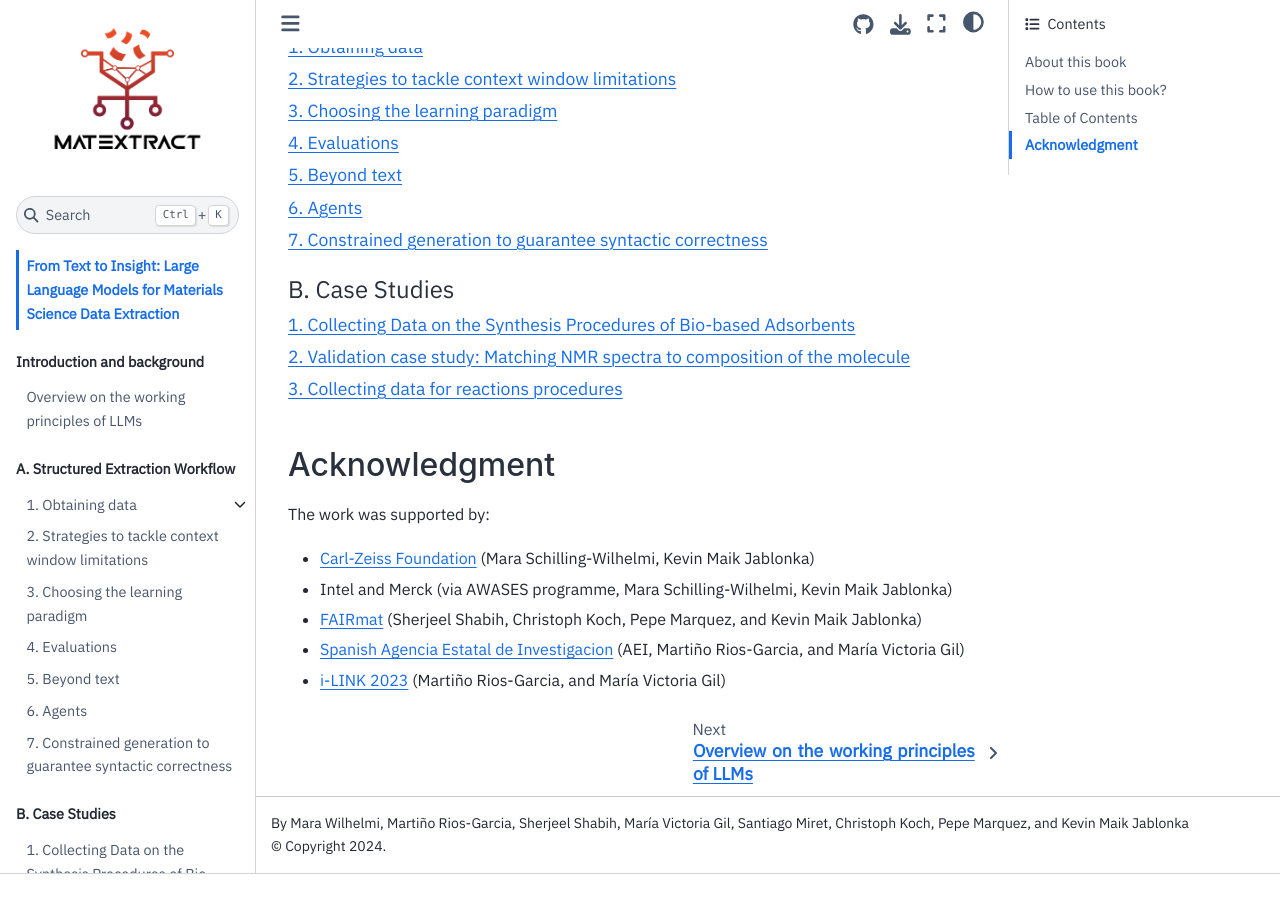
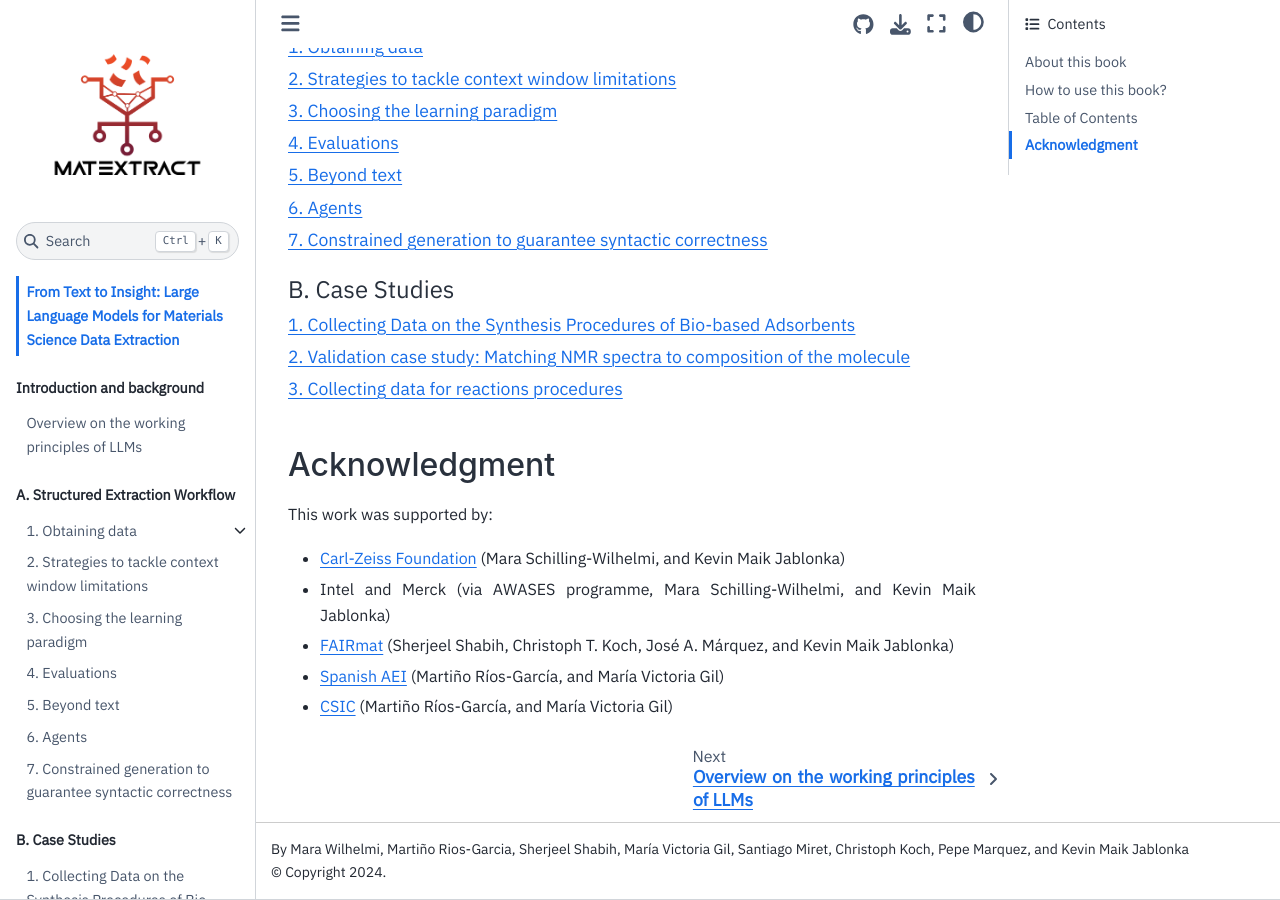
Before and after one commit to lamalab-org/matextract-book, a Jupyter Book: the page built from index.md, in a window 1280 px wide and 900 px high, scrolled down 1537 px. Built offline with Jupyter Book 1.0.4 settings and Sphinx 7.4.7 and the Sphinx Book theme 1.1.4, drawn with Linux system fonts in a browser that asks for light colours; pages that are not in the unit, such as notebooks, are missing from menus; comment, search, counter and statistics services are not loaded; before the commit the page ends 2411 px from its top, so only the background shows below that.

Commit message:
incorporate feedback from review

```diff
--- a/index.md
+++ b/index.md
@@ -50,9 +50,10 @@
 
 ## Acknowledgment
 
-The work was supported by:
-- [Carl-Zeiss Foundation](https://www.carl-zeiss-stiftung.de) (Mara Schilling-Wilhelmi, Kevin Maik Jablonka)
-- Intel and Merck (via AWASES programme, Mara Schilling-Wilhelmi, Kevin Maik Jablonka)
-- [FAIRmat](https://www.fairmat-nfdi.eu/fairmat/) (Sherjeel Shabih, Christoph Koch, Pepe Marquez, and Kevin Maik Jablonka)
-- [Spanish Agencia Estatal de Investigacion](https://www.aei.gob.es) (AEI, Martiño Rios-Garcia, and María Victoria Gil)
-- [i-LINK 2023](https://www.csic.es/sites/default/files/2023-08/call_i-link_2023_english.pdf) (Martiño Rios-Garcia, and María Victoria Gil)
+This work was supported by:
+
+- [Carl-Zeiss Foundation](https://www.carl-zeiss-stiftung.de/) (Mara Schilling-Wilhelmi, and Kevin Maik Jablonka)
+- Intel and Merck (via AWASES programme, Mara Schilling-Wilhelmi, and Kevin Maik Jablonka)
+- [FAIRmat](https://www.fairmat-nfdi.eu/fairmat/) (Sherjeel Shabih, Christoph T. Koch, José A. Márquez, and Kevin Maik Jablonka)
+- [Spanish AEI](https://www.aei.gob.es/) (Martiño Ríos-García, and María Victoria Gil)
+- [CSIC](https://www.csic.es/) (Martiño Ríos-García, and María Victoria Gil)
```
